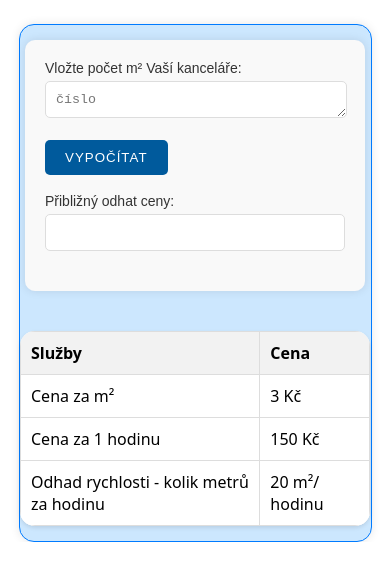
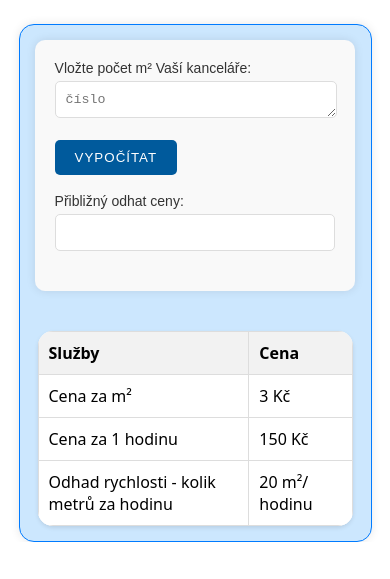
Before and after one commit to okut5/eco_kutil_clean, a website: page public/index.html in a window 390 px wide. Shown: the part 473-1052 px from the top of the page. Drawn offline with nearby package versions, Linux system fonts and the light colour scheme.

Commit message:
Fixing small mistake on Samsung device #divprices div did not fit inside teir parent div

```diff
--- a/public/css/styles_4_ai.css
+++ b/public/css/styles_4_ai.css
@@ -81,6 +81,8 @@ body {
 
 }
 
+
+
 #div_prices_1 {
     max-width: 400px; /* Set max width for the container */
     margin: auto; /* Center the container */
@@ -91,6 +93,7 @@ body {
     font-family: Arial, sans-serif; /* A more modern font */
     margin-left: 20px;
     margin-right: 20px;
+    max-width: 80%;
 }
 
 #div_prices_1 label {
@@ -149,10 +152,6 @@ body {
     margin-top: 20px; /* Space from the content above */
     margin-right: 30px;
     margin-left: 30px;
-
-
-
-
     border-spacing: 0; /* Removes the spacing between cells */
     border-radius: 15px; /* Rounded corners for the table */
     overflow: hidden; /* Ensures the content doesn't spill out */
@@ -601,20 +600,26 @@ address a:hover {
     .container h1 {
         font-size: 2rem;
 
-
-      }
+    }
 
     .container h2 {
         font-size: 1rem;
 
+    }
 
-
-      }
-
-      .container {
+    .container {
         margin-top: 0px;
         text-align: center;
 
-      }
+    }
+
+    #div_prices_2 table {
+
+        margin-top: 20px; /* Space from the content above */
+        margin-left: auto;
+        margin-right: auto;
+        max-width: 90%;
+
+    }
 
 }
```
